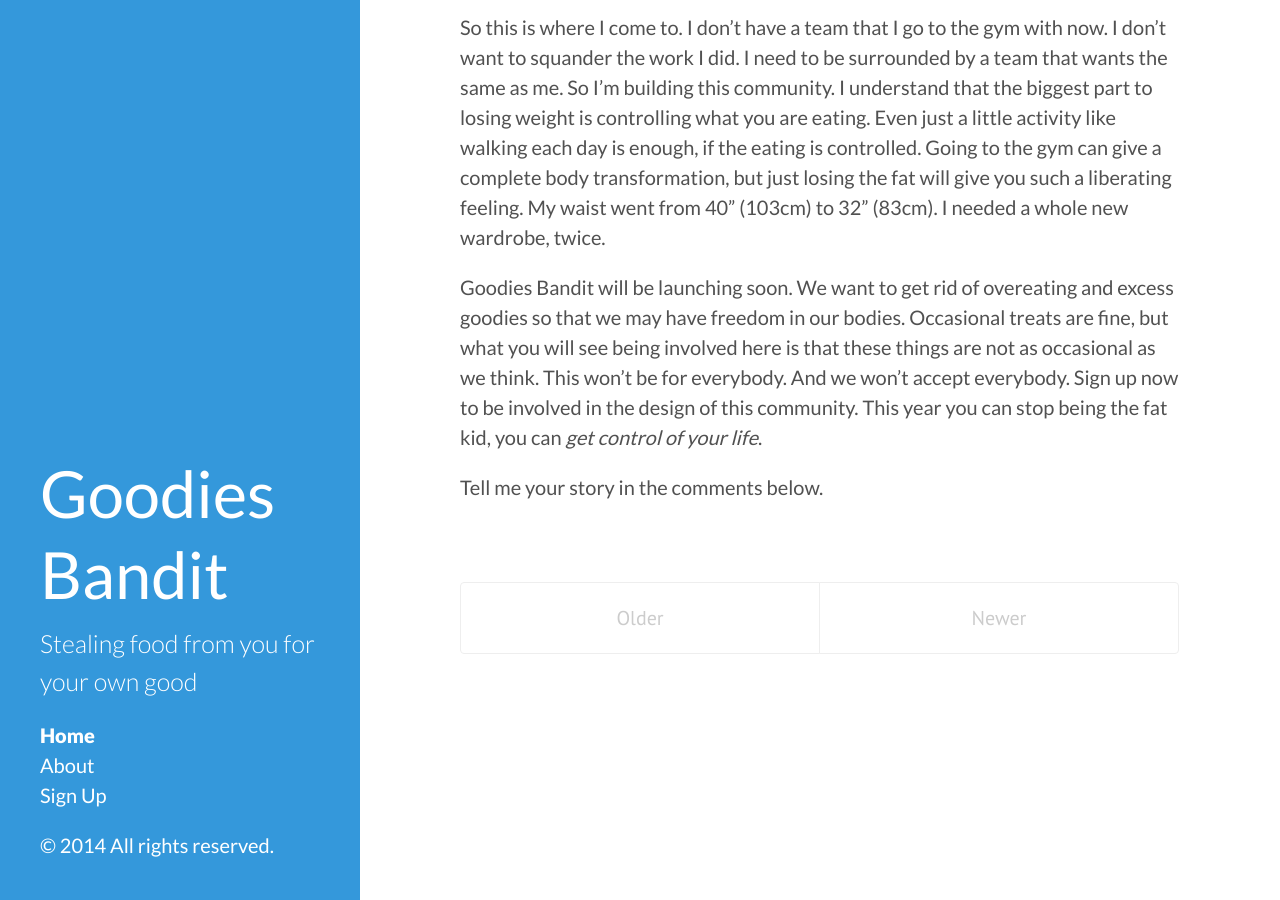
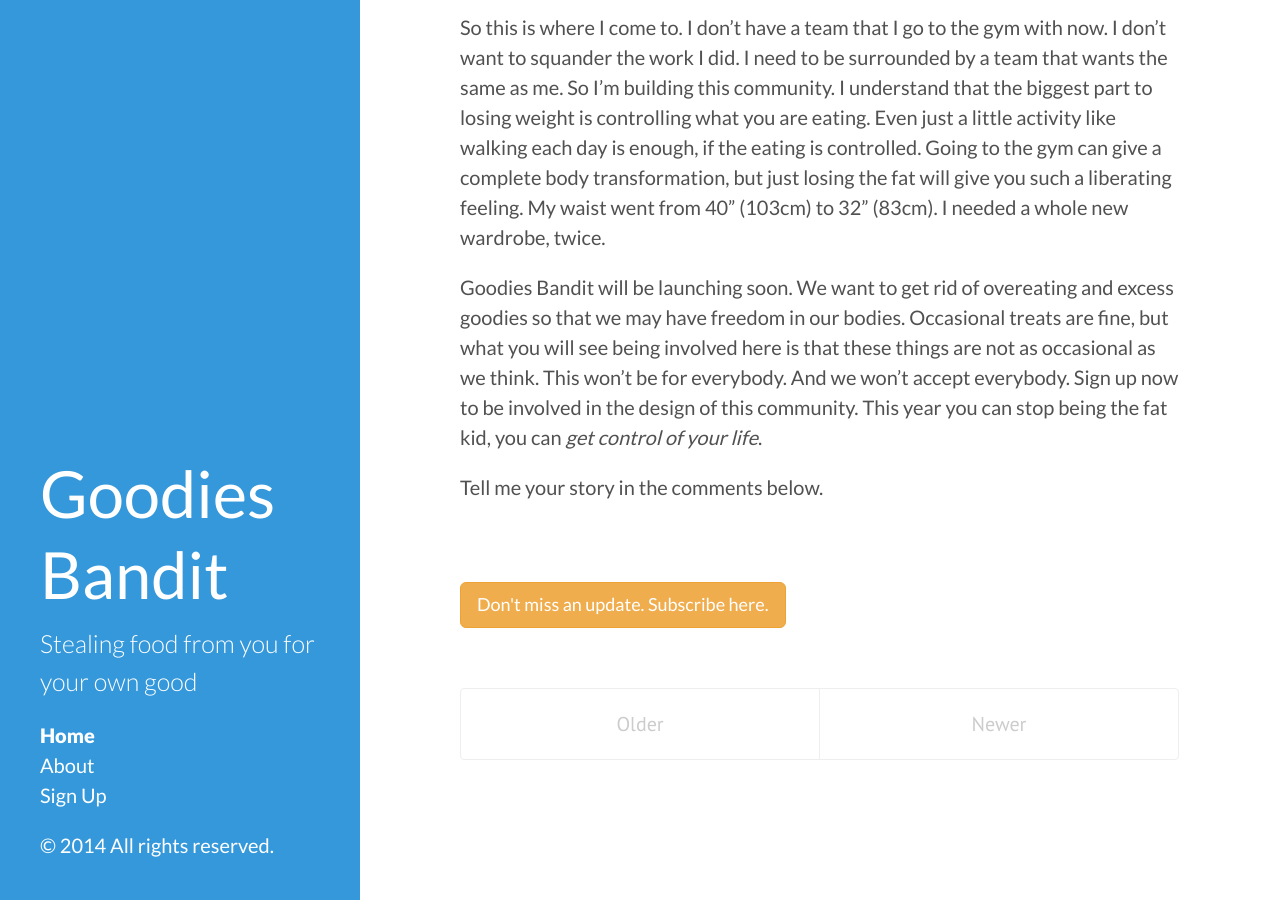
Before and after one commit to mgrowan/GoodiesBanditBlog, a Jekyll site: the page built from index.html, in a window 1280 px wide and 900 px high, scrolled down 1148 px. Built offline with Jekyll 4.4.1, drawn with Linux system fonts in a browser that asks for light colours; Markdown is read by kramdown in place of the engine named in the settings; the list of posts is cut into pages by our own code.

Commit message:
Added Sign up button

```diff
--- a/_layouts/post.html
+++ b/_layouts/post.html
@@ -9,7 +9,7 @@ layout: default
 </div>
 
 <div>
-    <a class="btn btn-warning btn-lg" href="http://eepurl.com/0x91b">Sign up</a>
+    <a class="btn btn-warning btn-lg" href="http://eepurl.com/0x91b">Don't miss an update. Subscribe here.</a>
 </div>
 
 <div class="related">
--- a/index.html
+++ b/index.html
@@ -19,6 +19,10 @@ title: Home
   {% endfor %}
 </div>
 
+<div>
+    <a class="btn btn-warning btn-lg" href="http://eepurl.com/0x91b">Don't miss an update. Subscribe here.</a>
+</div>
+
 <div class="pagination">
   {% if paginator.next_page %}
     <a class="pagination-item older" href="/page{{paginator.next_page}}">Older</a>
```
